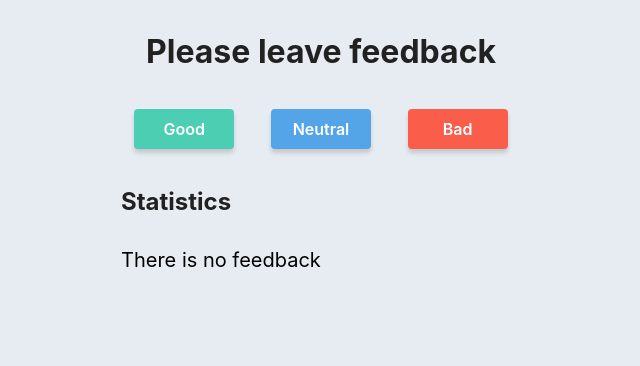
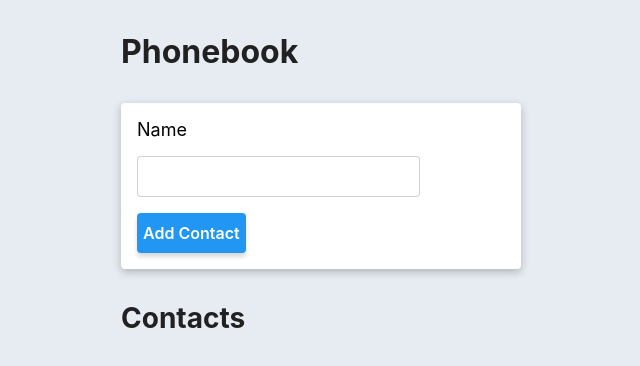
Before and after one commit to AnnaTsepilova/goit-react-hw-02-phonebook, a React (Create React App) app: page / in a window 1280 px wide. Shown: the top 366 px of the page, without its empty margins (319-959 px from the left). Built offline with nearby package versions, Linux system fonts and the light colour scheme.

Commit message:
add markup

```diff
--- a/package.json
+++ b/package.json
@@ -8,6 +8,7 @@
     "@testing-library/react": "^12.1.4",
     "@testing-library/user-event": "^13.5.0",
     "clsx": "^1.2.1",
+    "nanoid": "^4.0.0",
     "react": "^18.1.0",
     "react-dom": "^18.1.0",
     "react-fns": "^1.4.0",
--- a/src/components/App.jsx
+++ b/src/components/App.jsx
@@ -1,82 +1,75 @@
 import React, { Component } from 'react';
 import PropTypes from 'prop-types';
-import { CounterContainer, Title, StatisticsWrapper } from './App.styled';
+import { nanoid } from 'nanoid';
 
-import FeedbackOptions from 'components/FeedbackOptions/FeedbackOptions';
-import Statistics from 'components/Statistics/Statistics';
+import {
+  PhonebookContainer,
+  FormWrapper,
+  Title,
+  Text,
+  ContactInput,
+  Button,
+} from './App.styled';
+
 import Section from 'components/Section/Section';
-import Notification from 'components/Notification/Notification';
 
 class App extends Component {
-  static defaultProps = {
-    initialValue: 0,
-  };
+  static defaultProps = {};
 
   static propTypes = {
-    good: PropTypes.number,
-    neutral: PropTypes.number,
-    bad: PropTypes.number,
+    contacts: PropTypes.array,
+    name: PropTypes.string,
   };
 
   state = {
-    good: 0,
-    neutral: 0,
-    bad: 0,
+    contacts: [],
+    name: '',
   };
 
-  countTotalFeedback = () => {
-    const total = Object.values(this.state).reduce((acc, number) => {
-      return acc + number;
-    }, 0);
-    return total;
-  };
+  // countTotalFeedback = () => {
+  //   const total = Object.values(this.state).reduce((acc, number) => {
+  //     return acc + number;
+  //   }, 0);
+  //   return total;
+  // };
 
-  countPositiveFeedbackPercentage = () => {
-    const total = this.countTotalFeedback();
-    if (total === 0) {
-      return 0;
-    }
-    const positiveFeedbackPercentage = Math.round(
-      (this.state.good * 100) / total
-    );
-    return positiveFeedbackPercentage;
-  };
+  // countPositiveFeedbackPercentage = () => {
+  //   const total = this.countTotalFeedback();
+  //   if (total === 0) {
+  //     return 0;
+  //   }
+  //   const positiveFeedbackPercentage = Math.round(
+  //     (this.state.good * 100) / total
+  //   );
+  //   return positiveFeedbackPercentage;
+  // };
 
-  onLeaveFeedback = option => {
-    this.setState(prevState => {
-      const value = prevState[option];
-      return {
-        [option]: value + 1,
-      };
-    });
-  };
+  // onLeaveFeedback = option => {
+  //   this.setState(prevState => {
+  //     const value = prevState[option];
+  //     return {
+  //       [option]: value + 1,
+  //     };
+  //   });
+  // };
 
   render() {
     return (
-      <CounterContainer>
-        <Title>Please leave feedback</Title>
-        <Section>
-          <FeedbackOptions
-            options={Object.keys(this.state)}
-            onLeaveFeedback={this.onLeaveFeedback}
+      <PhonebookContainer>
+        <Title>Phonebook</Title>
+        <FormWrapper>
+          <Text>Name</Text>
+          <ContactInput
+            type="text"
+            name="name"
+            pattern="^[a-zA-Za-яА-Я]+(([' -][a-zA-Za-яА-Я ])?[a-zA-Za-яА-Я]*)*$"
+            title="Name may contain only letters, apostrophe, dash and spaces. For example Adrian, Jacob Mercer, Charles de Batz de Castelmore d'Artagnan"
+            required
           />
-        </Section>
-        <StatisticsWrapper>
-          <Section title="Statistics">
-            {!this.countTotalFeedback() ? (
-              <Notification message="There is no feedback" />
-            ) : (
-              <Statistics
-                good={this.state.good}
-                neutral={this.state.neutral}
-                bad={this.state.bad}
-                total={this.countTotalFeedback()}
-                percentage={this.countPositiveFeedbackPercentage()}
-              />
-            )}
-          </Section>
-        </StatisticsWrapper>
-      </CounterContainer>
+          <Button type="button">Add contact</Button>
+        </FormWrapper>
+        <Section title="Contacts"></Section>
+      </PhonebookContainer>
     );
   }
 }
--- a/src/components/App.styled.jsx
+++ b/src/components/App.styled.jsx
@@ -5,18 +5,77 @@ export const Title = styled.h1`
   padding-bottom: ${props => props.theme.space[6]}px;
   font-size: ${props => props.theme.fontSizes.xl}px;
   font-weight: ${props => props.theme.fontWeights.bold};
-  text-align: center;
   color: ${props => props.theme.colors.primary};
 `;
 
-export const CounterContainer = styled.div`
+export const PhonebookContainer = styled.div`
   width: 100%;
   max-width: 400px;
   margin-left: auto;
   margin-right: auto;
 `;
 
-export const StatisticsWrapper = styled.div`
-  padding-top: ${props => props.theme.space[6]}px;
-  padding-bottom: ${props => props.theme.space[6]}px;
+export const FormWrapper = styled.div`
+  padding-top: ${props => props.theme.space[5]}px;
+  padding-bottom: ${props => props.theme.space[5]}px;
+  padding-left: ${props => props.theme.space[5]}px;
+
+  background-color: ${props => props.theme.colors.background};
+  box-shadow: ${props => props.theme.shadows.boxShadow};
+  border-radius: ${props => props.theme.radii.normal};
 `;
+
+export const Text = styled.p`
+  margin-bottom: ${props => props.theme.space[5]}px;
+  font-size: 18px;
+`;
+
+export const ContactInput = styled.input`
+  display: block;
+  margin-bottom: ${props => props.theme.space[5]}px;
+  padding: ${props => props.theme.space[4]}px;
+  font-size: 20px;
+
+  border: 1px solid #21212133;
+  border-radius: 4px;
+
+  outline: transparent;
+
+  transition: border 250ms cubic-bezier(0.4, 0, 0.2, 1);
+
+  color: ${props => props.theme.colors.secondary};
+
+  &:focus {
+    border: 1px solid ${props => props.theme.colors.accentColor};
+    box-shadow: 0px 4px 4px rgba(0, 0, 0, 0.15);
+  }
+`;
+
+export const Button = styled.button`
+  min-width: 100px;
+  height: 40px;
+
+  margin-left: auto;
+  margin-right: auto;
+
+  text-align: center;
+  border-radius: 4px;
+  border-width: 0;
+  color: ${props => props.theme.colors.background};
+  background-color: ${props => props.theme.colors.accentColor};
+  box-shadow: 0px 4px 4px rgba(0, 0, 0, 0.15);
+  font-family: inherit;
+  font-weight: 600;
+  font-size: 16px;
+  text-transform: capitalize;
+
+  cursor: pointer;
+  outline: rgba(0, 0, 0, 0);
+  transition: background-color 250ms cubic-bezier(0.4, 0, 0.2, 1),
+    color 250ms cubic-bezier(0.4, 0, 0.2, 1);
+
+  &:hover {
+    background-color: #eef7ff;
+    color: ${props => props.theme.colors.accentColor};
+  }
+`;
--- a/src/components/Section/Section.styled.jsx
+++ b/src/components/Section/Section.styled.jsx
@@ -1,8 +1,9 @@
 import styled from 'styled-components';
 
 export const SubTitle = styled.h2`
-  margin-bottom: ${props => props.theme.space[6]}px;
-  font-size: ${props => props.theme.fontSizes.m}px;
+  padding-top: ${props => props.theme.space[6]}px;
+  padding-bottom: ${props => props.theme.space[6]}px;
+  font-size: ${props => props.theme.fontSizes.l}px;
   font-weight: ${props => props.theme.fontWeights.bold};
   color: ${props => props.theme.colors.primary};
 `;
--- a/src/theme.js
+++ b/src/theme.js
@@ -6,6 +6,7 @@ export const theme = {
     borderColor: '#e2e8ef',
     background: '#fff',
     backgroundSecondary: '#f2f6fa',
+    accentColor: '#2196F3',
   },
 
   space: [0, 2, 4, 6, 8, 16, 32, 64, 128, 256],
```
Also changed, not shown: 1 other file (tests, documents, lock files or other folders).
